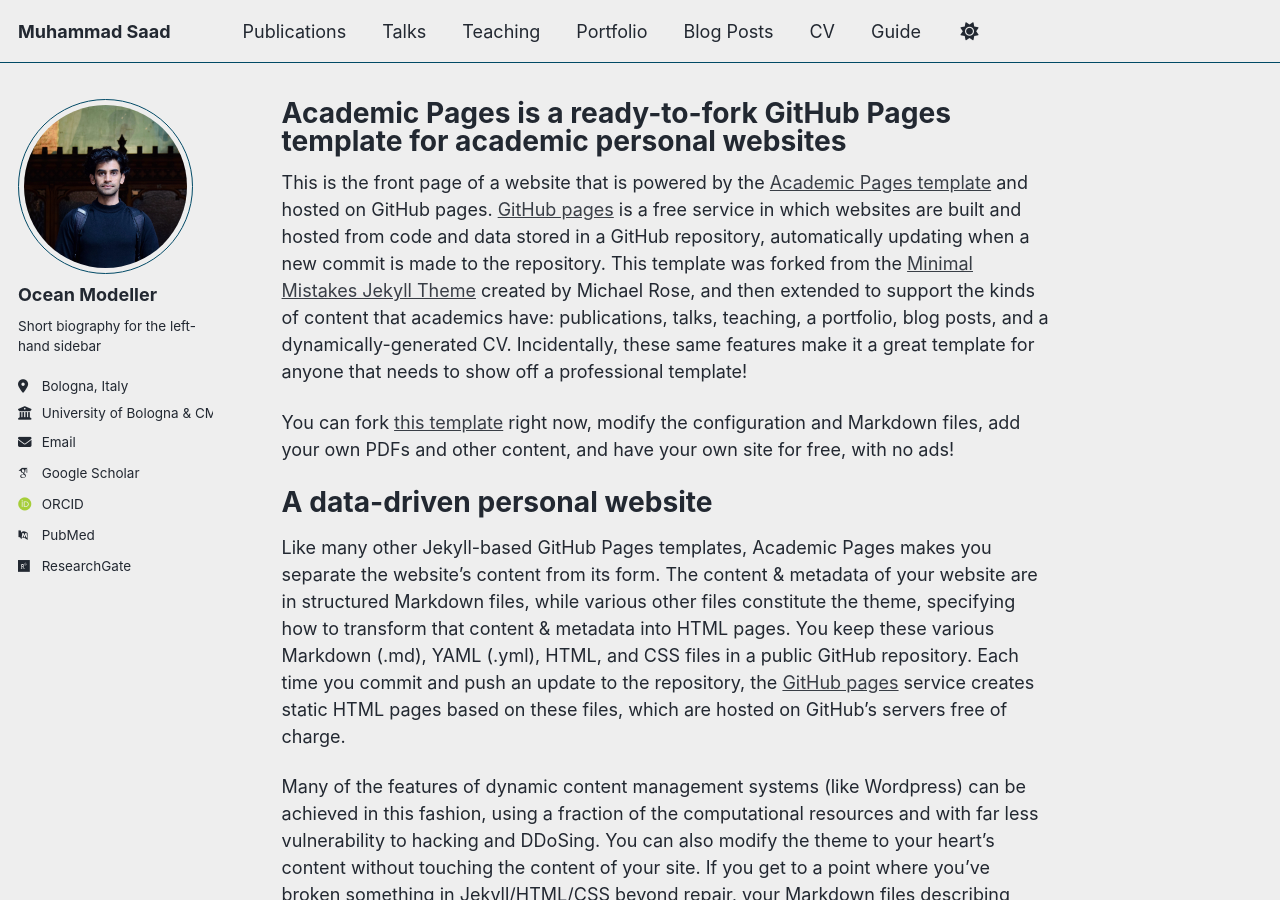
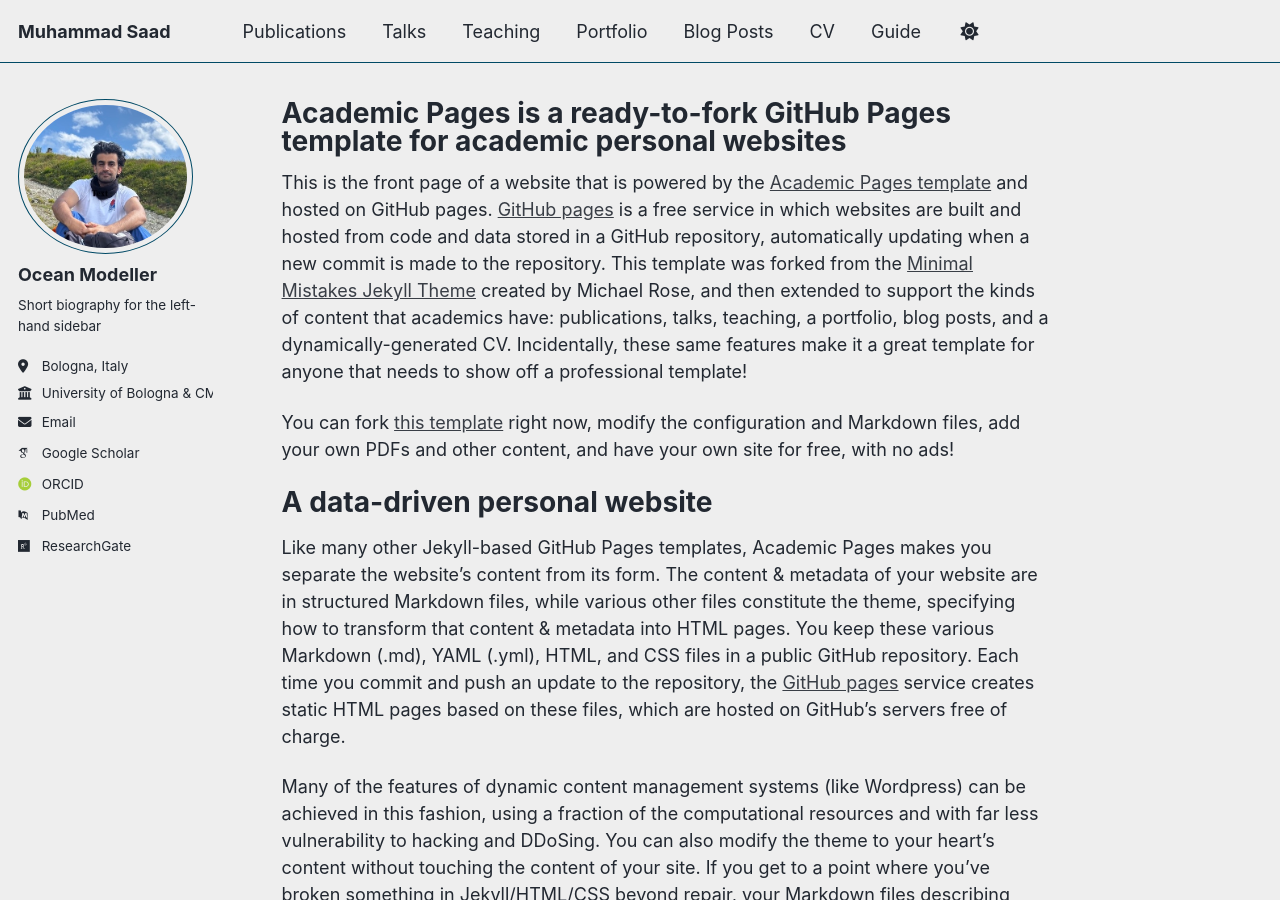
Before and after one commit to northernmarmott-ops/acad, a Jekyll site: the page built from _pages/about.md, in a window 1280 px wide and 900 px high. Built offline with Jekyll 4.4.1, drawn with Linux system fonts in a browser that asks for light colours; some web fonts are replaced; a script bundle is joined from its source files by our own code; library files that are not in the unit come from our copies.

Commit message:
Update _config.yml

```diff
--- a/_config.yml
+++ b/_config.yml
@@ -23,7 +23,7 @@
 #               Additional customization can be done by editing /_includes/author-profile.html
 author:
   # Biographic information
-  avatar           : "photo_saad.jpeg"
+  avatar           : "photo_saad_.png"
   name             : "Ocean Modeller"
   #pronouns         : # example: "she/her"
   bio              : "Short biography for the left-hand sidebar"
```
